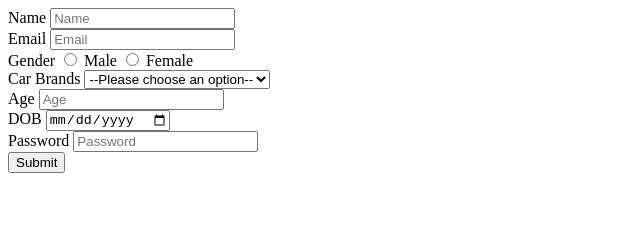
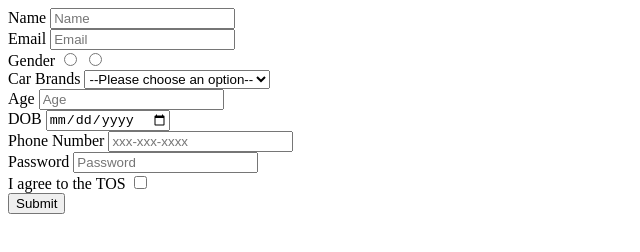
Before and after one commit to acciojob/signup-form-car-Shravanij20, a website: page main.html in a window 1280 px wide. Shown: the whole page, without its empty margins (0-640 px from the left). Drawn offline with Linux system fonts and the light colour scheme.

Commit message:
created a submission

```diff
--- a/main.html
+++ b/main.html
@@ -1,14 +1,11 @@
 <!DOCTYPE html>
-
 <html>
-
 <head>
 	<link rel="stylesheet" href="styles.css">
 </head>
-
 <body>
 	<!-- the entire body must be written by student -->
-	<form method="POST">
+	<form method="post">
 		<!-- Name Field -->
 		<label for="name">Name</label>
 		<input type="text" id="name" required placeholder="Name">
@@ -19,16 +16,16 @@
 		<input type="email" id="email" required placeholder="Email">
 		<br>
 
-  <!-- Gender Field -->
-  <!-- Label with 'for' matching the first radio option as required by standard testing -->
+		<!-- Gender Field (Both options get a matching label) -->
 		<label for="gender_m">Gender</label>
-  <input type="radio" id="gender_m" name="gender" required value="male"> Male
-  <input type="radio" id="gender_f" name="gender" required value="female"> Female
+		<input type="radio" id="gender_m" name="gender" required>
+		<label for="gender_f"></label>
+		<input type="radio" id="gender_f" name="gender" required>
 		<br>
 
-  <!-- Car Brands Field (Not Required, Exact values matched) -->
+		<!-- Car Brands Field -->
 		<label for="cars">Car Brands</label>
-  <select id="cars">
+		<select id="cars" required>
 			<option value="" disabled selected>--Please choose an option--</option>
 			<option value="BMW">BMW</option>
 			<option value="Audi">Audi</option>
@@ -46,18 +43,25 @@
 		<input type="date" id="dob" required>
 		<br>
 
+		<!-- Phone Number Field (Required: No) -->
+		<label for="tel">Phone Number</label>
+		<input type="tel" id="tel" placeholder="xxx-xxx-xxxx">
+		<br>
+
 		<!-- Password Field -->
 		<label for="password">Password</label>
 		<input type="password" id="password" required placeholder="Password">
 		<br>
 
-  <!-- Submit Button (Fixed Syntax) -->
+		<!-- TOS Field -->
+		<label for="tos">I agree to the TOS</label>
+		<input type="checkbox" id="tos" required>
+		<br>
+
+		<!-- Submit Button -->
 		<button type="submit">Submit</button>
 	</form>
 
-    <script type="text/javascript" src="./script.js">
-</script>
-
+	<script type="text/javascript" src="./script.js"></script>
 </body>
-
 </html>
```
Lines whose indentation alone changed are shown as unchanged.
